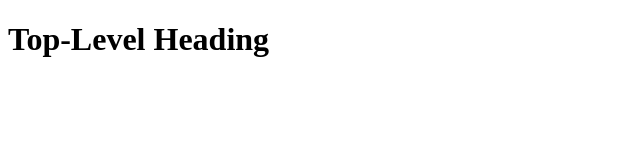
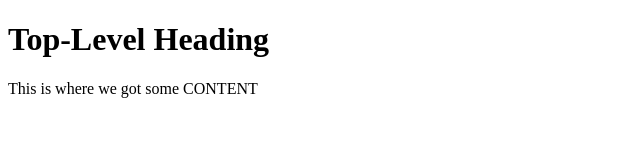
Before and after one commit to SceptreData/comp1017, a plain HTML site: page framework/index.html in a window 1280 px wide. Shown: the whole page, without its empty margins (0-640 px from the left). Drawn offline with Linux system fonts and the light colour scheme.

Commit message:
Finished framework

```diff
--- a/framework/index.html
+++ b/framework/index.html
@@ -4,10 +4,14 @@
 	<head>
 		<meta charset="UTF-8">
 		<title>Framework</title>
+		<!--[if lt IE9]>
+			<script src="js/html5shiv.js"></script>
+		<![endif]-->
 	</head>
 
 	<body>
 		<h1>Top-Level Heading</h1>
+		<p>This is where we got some CONTENT </p>
 	</body>
 
 </html>
```
